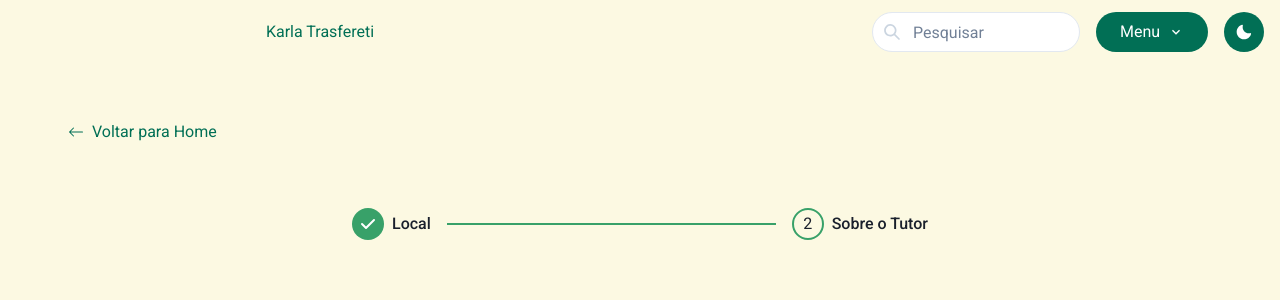
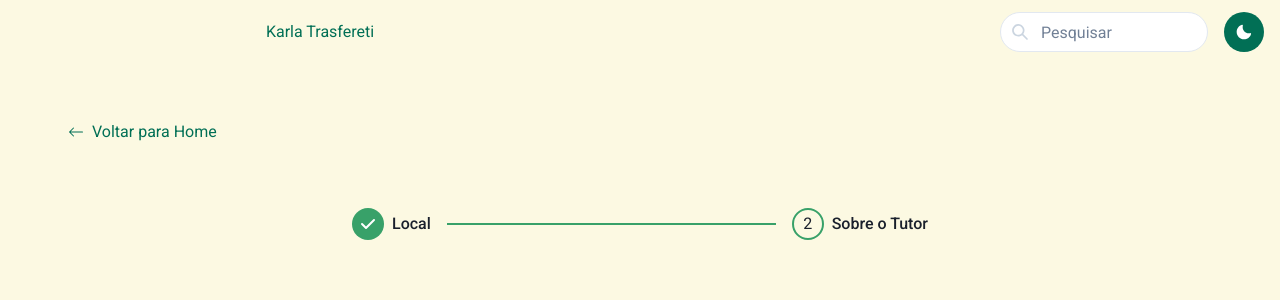
Before and after one commit to pedrotrasfereti/karlatrasfereti, a React (Vite) app: page /servicos/1 in a window 1280 px wide. Shown: the top 300 px of the page. Built offline with nearby package versions, Linux system fonts and the light colour scheme.

Commit message:
feat(Navbar): hide menu when location is not the home page

```diff
--- a/src/components/Navbar.jsx
+++ b/src/components/Navbar.jsx
@@ -15,7 +15,7 @@
   useColorMode,
 } from '@chakra-ui/react';
 
-import { Link } from 'react-router-dom';
+import { Link, useLocation } from 'react-router-dom';
 
 import {
   ChevronDownIcon,
@@ -28,6 +28,8 @@
 
 function Navbar() {
   const { colorMode, toggleColorMode } = useColorMode();
+
+  const location = useLocation();
 
   return (
     <Container
@@ -65,6 +67,7 @@
               />
             </InputGroup>
 
+            {location.pathname === '/' && (
               <Menu>
                 <MenuButton
                   as={Button}
@@ -92,6 +95,7 @@
                   </MenuItem>
                 </MenuList>
               </Menu>
+            )}
 
             <IconButton
               onClick={toggleColorMode}
```
Lines whose indentation alone changed are shown as unchanged.
